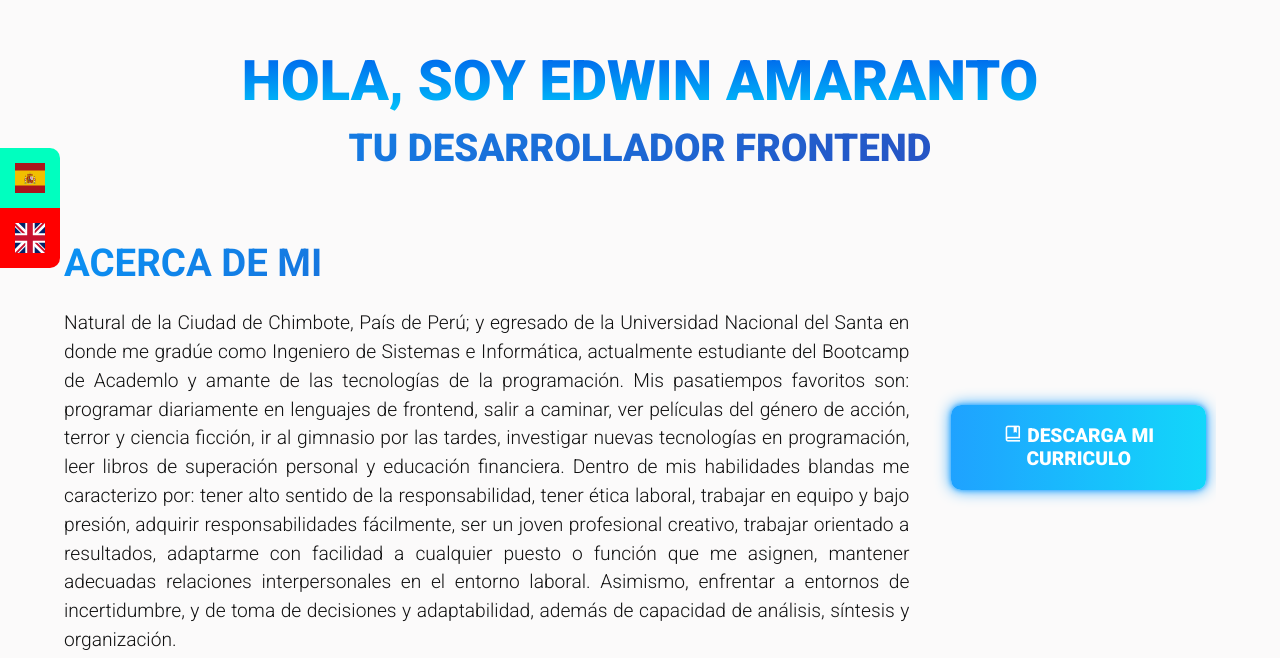
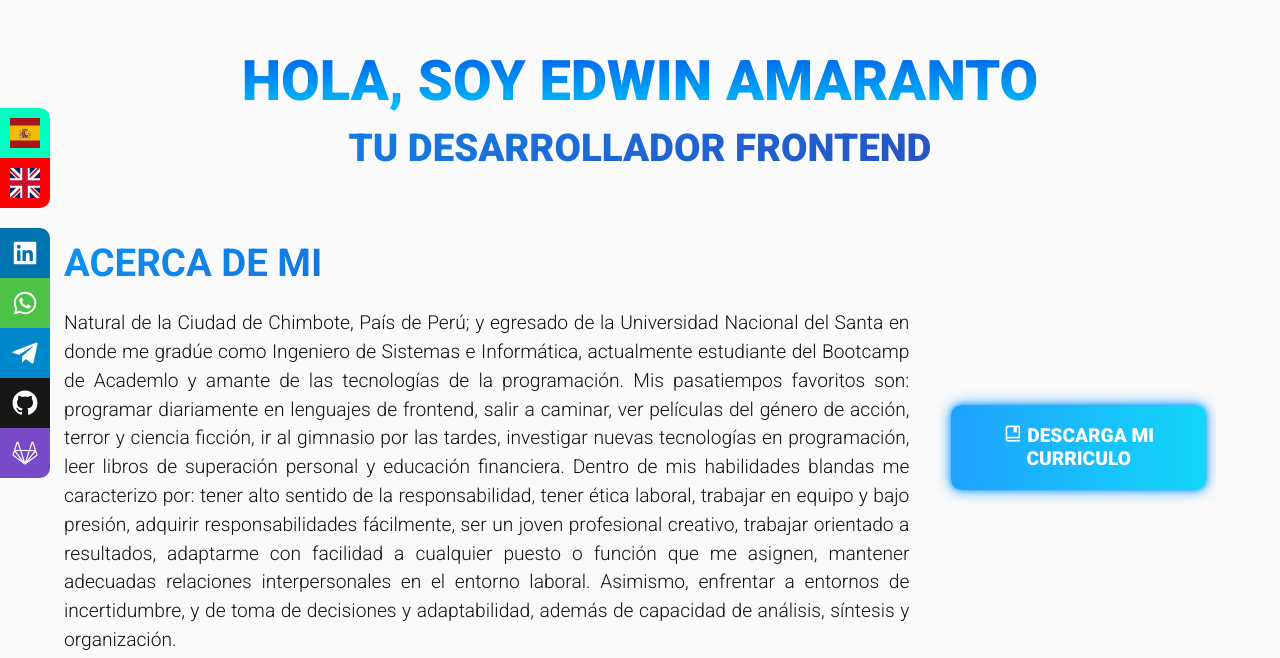
Before and after one commit to EdwinCoder85/portafoliov2.0, a plain HTML site: page index.html in a window 1280 px wide. Shown: the part 172-830 px from the top of the page. Drawn offline with nearby package versions, Linux system fonts and the light colour scheme.

Commit message:
Added sidebar for languages and social networks

```diff
--- a/css/style.css
+++ b/css/style.css
@@ -179,30 +179,57 @@ figure {
 /************************ SIDEBAR *********************/
 .sidebar__flags {
   width: 100%;
-  max-width: 60px;
+  max-width: 50px;
   position: fixed;
   left: 0;
-  top: 40%;
+  top: 35%;
   z-index: 3;
+  cursor: pointer;
+}
+.flag__es {
+  background: #00ffbf;
+  border-top-right-radius: 10px;
+}
+.flag__gb {
+  background: #ff0000;
+  border-bottom-right-radius: 10px;
+}
+.sidebar__networks {
+  width: 100%;
+  max-width: 50px;
+  position: fixed;
+  left: 0;
+  top: 50%;
+  z-index: 3;
+  cursor: pointer;
+}
+.network__linkedin {
+  background: #0073b1;
+  border-top-right-radius: 10px;
+}
+.network__whatsapp {
+  background: #4dc247;
+}
+.network__telegram {
+  background: #0088cc;
+}
+.network__github {
+  background: #161616;
+}
+.network__gitlab {
+  background: #784ac8;
+  border-bottom-right-radius: 10px;
 }
 .sidebar__item {
   display: block;
-  padding: 15px;
+  padding: 10px;
   font-size: 17px;
   position: relative;
-  transition: all 500ms ease;
-  cursor: pointer;
+  transition: transform 150ms ease;
 }
 .sidebar__item:hover {
-  background: var(--text-title);
-}
-.flags__es {
-  background: #00ffbf;
-  border-top-right-radius: 10px;
-}
-.flags__gb {
-  background: #ff0000;
-  border-bottom-right-radius: 10px;
+  background: var(--shadow-button);
+  transform: scale(1.15);
 }
 /************************ HEADER *********************/
 .header {
--- a/index.html
+++ b/index.html
@@ -92,14 +92,71 @@
     <!-- /************************ MAIN ************************/ -->
     <main class="main">
       <!-- /************************ SIDEBAR ************************/ -->
-      <div class="sidebar__flags" id="sidebar__flags">
-        <a class="sidebar__item flags__es" data-language="es"
-          ><img class="sidebar__img" src="./assets/icons/es.svg" alt=""
-        /></a>
-        <a class="sidebar__item flags__gb" data-language="en"
-          ><img class="sidebar__img" src="./assets/icons/gb.svg" alt=""
-        /></a>
-      </div>
+        <div class="sidebar__flags" id="sidebar__flags">
+          <a class="sidebar__item flag__es" data-language="es"
+            ><img class="sidebar__img" src="./assets/icons/es.svg" title="Español"
+          /></a>
+          <a class="sidebar__item flag__gb" data-language="en"
+            ><img class="sidebar__img" src="./assets/icons/gb.svg" title="Inglés"
+          /></a>
+        </div>
+        <div class="sidebar__networks">
+          <a
+            class="sidebar__item network__linkedin"
+            href="https://www.linkedin.com/in/edwin-agemiler-amaranto-villegas-3ba291128/"
+            target="_blank"
+          >
+            <img
+              class="sidebar__img"
+              src="./assets/icons/linkedin.svg"
+              title="Linkedin"
+            />
+          </a>
+          <a
+            class="sidebar__item network__whatsapp"
+            href="https://wa.link/x4b9zx"
+            target="_blank"
+          >
+            <img
+              class="sidebar__img"
+              src="./assets/icons/whatsapp.svg"
+              title="Whatsapp"
+            />
+          </a>
+          <a
+            class="sidebar__item network__telegram"
+            href="https://t.me/edwinamaranto"
+            target="_blank"
+          >
+            <img
+              class="sidebar__img"
+              src="./assets/icons/telegram.svg"
+              title="Telegram"
+            />
+          </a>
+          <a
+            class="sidebar__item network__github"
+            href="https://github.com/EdwinCoder85"
+            target="_blank"
+          >
+            <img
+              class="sidebar__img"
+              src="./assets/icons/github.svg"
+              title="Github"
+            />
+          </a>
+          <a
+            class="sidebar__item network__gitlab"
+            href="https://gitlab.com/EAMARANTO"
+            target="_blank"
+          >
+            <img
+              class="sidebar__img"
+              src="./assets/icons/gitlab.svg"
+              title="Gitlab"
+            />
+          </a>
+        </div>
       <!-- /************************ MAIN TITLE ************************/ -->
       <div class="about__title container--about">
         <h1
@@ -301,7 +358,9 @@
       </section>
       <!-- /************************ PORTAFOLIO ************************/ -->
       <section class="project container" id="proyectos">
-        <h2 class="title" data-section="projects" data-value="title">Proyectos</h2>
+        <h2 class="title" data-section="projects" data-value="title">
+          Proyectos
+        </h2>
         <article class="project__slider">
           <ul>
             <li>
```
